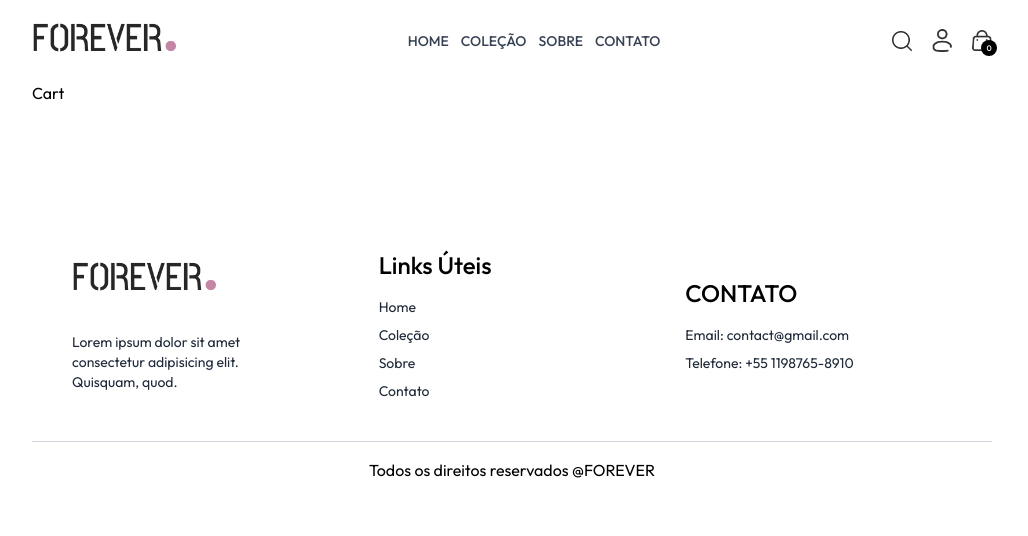
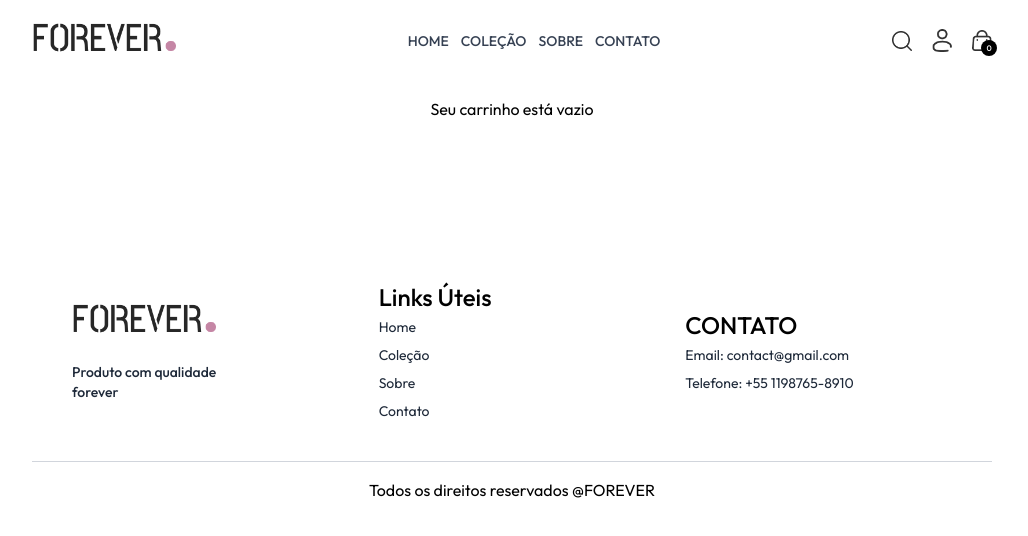
Before and after one commit to Victorhugopinheiro/E-commerce, a React (Vite) app: page /cart in a window 1280 px wide. Shown: the top 536 px of the page, without its empty margins (128-1156 px from the left). Built offline with nearby package versions, Linux system fonts and the light colour scheme.

Commit message:
'building-cart-logic'

```diff
--- a/src/App.tsx
+++ b/src/App.tsx
@@ -29,7 +29,7 @@ function App() {
             <Route path="/contact" element={<Contact />} />
             <Route path="/login" element={<Login />} />
             <Route path="/orders" element={<Orders />} />
-            <Route path="/placeorder" element={<PlaceOrder />} />
+            <Route path="/place-order" element={<PlaceOrder />} />
             <Route path="/product/:id" element={<Product />} />
          </Routes>
 
--- a/src/components/Footer.tsx
+++ b/src/components/Footer.tsx
@@ -7,24 +7,23 @@ function Footer() {
             <div className='flex flex-col items-center  md:grid md:grid-cols-3 gap-10 p-10 '>
 
                 <div className='flex flex-col items-center gap-4 md:items-start'>
-                    <img className='w-36 md:mb-4' src={assets.logo} alt='Logo' />
-                    <p className='text-sm text-gray-800 w-2/3'>Lorem ipsum dolor sit amet consectetur adipisicing elit.
-                        Quisquam, quod.</p>
+                    <img className='w-36 md:mb-1' src={assets.logo} alt='Logo' />
+                    <p className='text-sm text-gray-800 w-2/3 font-medium'>Produto com qualidade forever</p>
                 </div>
 
 
                 <div>
-                    <h3 className='font-medium mb-4 text-2xl'>Links Úteis</h3>
+                    <h3 className='font-medium mb-1 text-2xl'>Links Úteis</h3>
                     <ul className='text-sm text-gray-800 flex flex-col gap-1 md:gap-2'>
-                        <li className='cursor-pointer hover:text-black'>Home</li>
-                        <li className='cursor-pointer hover:text-black'>Coleção</li>
-                        <li className='cursor-pointer hover:text-black'>Sobre</li>
-                        <li className='cursor-pointer hover:text-black'>Contato</li>
+                        <li className='cursor-pointer hover:text-black w-fit'>Home</li>
+                        <li className='cursor-pointer hover:text-black w-fit'>Coleção</li>
+                        <li className='cursor-pointer hover:text-black w-fit'>Sobre</li>
+                        <li className='cursor-pointer hover:text-black w-fit'>Contato</li>
                     </ul>
                 </div>
 
                 <div>
-                    <h3 className='font-medium mb-4 text-2xl'>CONTATO</h3>
+                    <h3 className='font-medium mb-1 text-2xl'>CONTATO</h3>
                     <ul className='text-sm text-gray-800 flex flex-col gap-2'>
                         <li className='cursor-pointer hover:text-black'>Email: contact@gmail.com</li>
                         <li className='cursor-pointer hover:text-black'>Telefone: +55 1198765-8910</li>
--- a/src/components/Navbar.tsx
+++ b/src/components/Navbar.tsx
@@ -10,7 +10,7 @@ const Navbar = () => {
 
     return (
         <div className='flex justify-between items-center py-5 font-medium'>
-            <img className='w-36' src={assets.logo} alt='' />
+            <Link to={'/'}><img className='w-36' src={assets.logo} alt='' /></Link>
 
             <ul className='hidden md:flex gap-3 text-sm text-gray-700'>
                 <NavLink to={'/'} className='flex flex-col items-center gap-1'>
--- /dev/null
+++ b/src/components/cart/CartTotal.tsx
@@ -0,0 +1,48 @@
+import { useContext } from 'react'
+import Tittle from '../Tittle'
+import { ShopContext } from '../../context/ShopContext'
+
+function CartTotal() {
+
+    const {currency, totalValue, fee} = useContext(ShopContext)!
+
+    return (
+        <div>
+            <Tittle title1='TOTAL DO' title2='CARRINHO' />
+
+            <div className='flex flex-col gap-2'>
+
+                <div className='flex justify-between'>
+
+                    <p>Subtotal</p>
+                    <p>{currency}{totalValue},00</p>
+
+                </div>
+                <hr/>
+
+
+                <div className='flex justify-between'>
+
+                    <p>Frete</p>
+                    <p>{currency}{fee},00</p>
+
+                </div>
+                <hr/>
+
+
+                <div className='flex justify-between'>
+
+                    <p className='font-bold'>Total</p>
+                    <p className='font-bold'>{currency}{(Number(totalValue) + Number(fee))},00</p>
+
+                </div>
+                <hr/>
+
+
+            </div>
+
+        </div>
+    )
+}
+
+export default CartTotal
--- a/src/context/ShopContext.tsx
+++ b/src/context/ShopContext.tsx
@@ -50,26 +50,37 @@ interface ShopContextType {
     setCart?: (cart: CartItem[]) => void;
 
     addToCart?: (item: CartItem) => void;
+
+
+
+    removeProduct?: (productId: string) => void;
+    totalItems?: () => number;
+
+    totalValue?: number;
+    setTotalValue?: (total: number) => void;
+
 }
 
 export const ShopContext = createContext<ShopContextType | undefined>(undefined);
 
 export const ShopProvider = ({ children }: { children: React.ReactNode }) => {
     const [currency, setCurrency] = useState<string>("R$");
-    const [fee, setFee] = useState<string>("R$");
+    const [fee, setFee] = useState<string>("10");
     const products: ProductProps[] = initialProducts;
     const [latesteProducts, setLatestProducts] = useState<ProductProps[]>(products.slice(0, 10));
     const [bestSallers, setBestSallers] = useState<ProductProps[]>(products.filter(product => product.bestseller).slice(0, 5));
 
     const [search, setSearch] = useState<string>("");
     const [showSearch, setShowSearch] = useState<boolean>(false);
+
+    const [totalValue, setTotalValue] = useState<number>(0)
     console.log(products)
 
     const [cart, setCart] = useState<CartItem[]>([]);
 
     const addToCart = (item: CartItem) => {
 
-        if(!item.size) {
+        if (!item.size) {
             toast.error("Por favor, selecione um tamanho válido.");
             return
         }
@@ -87,8 +98,45 @@ export const ShopProvider = ({ children }: { children: React.ReactNode }) => {
         });
     }
 
+
+
+
+    const removeProduct = (productId: string) => {
+        setCart(prevCart => {
+            const exist = prevCart.find(item => item.productId === productId)
+
+            if (exist) {
+                if (exist.quantity === 1) {
+                    return prevCart.filter(item => item.productId !== productId)
+                } else {
+                    return prevCart.map(item =>
+                        item.productId === productId
+                            ? { ...item, quantity: item.quantity - 1 }
+                            : item
+                    )
+                }
+            }
+
+            return prevCart;
+        }
+        );
+    }
+
+    const totalItems = () => {
+        let total = 0;
+        cart?.forEach((item: CartItem) => {
+            const product = products?.find(product => product._id === item.productId);
+            if (product) {
+                total += product.price * item.quantity;
+            }
+        });
+        setTotalValue(total);
+        return total;
+    }
+
     useEffect(() => {
         console.log("Cart updated:", cart);
+
     }, [cart])
 
     return (
@@ -99,7 +147,7 @@ export const ShopProvider = ({ children }: { children: React.ReactNode }) => {
             bestSallers, setBestSallers,
             search, setSearch, setShowSearch, showSearch,
 
-            cart, setCart, addToCart
+            cart, setCart, addToCart, removeProduct, totalItems, setTotalValue, totalValue
 
         }}>
             {children}
--- a/src/pages/Cart.tsx
+++ b/src/pages/Cart.tsx
@@ -1,8 +1,103 @@
+import { useContext, useEffect } from "react";
+import { ShopContext, type CartItem } from "../context/ShopContext";
+import CartTotal from "../components/cart/CartTotal";
+import { useNavigate } from "react-router-dom";
+
 
 
 function Cart() {
+
+  const navigation = useNavigate()
+
+  const { cart, currency, products, removeProduct, addToCart, totalItems } = useContext(ShopContext)!;
+
+
+  useEffect(() => {
+    totalItems?.()
+
+  }, [cart, products])
+
   return (
-    <div>Cart</div>
+    <div className="w-full">
+
+      <div className="grid grid-cols-1 gap-4 p-4">
+
+        {cart && cart.length > 0 ? (
+          cart.map((item: CartItem) => {
+
+
+            let findItems = products?.find(product => product._id === item.productId)
+
+
+
+            return (
+              <div key={item.productId} className="border-t  border-b border-gray-200 p-4 min-w-full w-full">
+                <div className="flex justify-between items-center">
+
+
+                  <div className="flex gap-4 ">
+                    <img className="w-20 h-20 object-contain" src={findItems?.image[0]} alt={findItems?.name} />
+
+                    <div>
+                      <p className="">{findItems?.name}</p>
+                      <div className="flex items-center gap-4">
+                        <p className="bg-gray-100 w-fit p-1">{item.size}</p>
+                        <p className="">{currency}{(findItems?.price! * item.quantity).toFixed(2)} </p>
+                      </div>
+                    </div>
+                  </div>
+
+
+                  <div className="flex items-center gap-2">
+                    <button onClick={() => addToCart!({ productId: item.productId, quantity: 1, size: item.size })}
+                      className="bg-black text-white px-3 py-1 rounded hover:bg-gray-800 transition-colors duration-200"
+                    // onClick={...}
+                    >
+                      +
+                    </button>
+                    <p className="text-sm">{item.quantity}</p>
+                    <button
+                      onClick={() => removeProduct!(item.productId)}
+                      className="bg-gray-200 text-black px-3 py-1 rounded hover:bg-gray-400 transition-colors duration-200"
+                    // onClick={...}
+                    >
+                      -
+                    </button>
+
+
+                  </div>
+
+
+                </div>
+
+
+
+
+              </div>
+            )
+          })
+        ) : (
+          <div className="text-center">Seu carrinho está vazio</div>
+        )}
+
+        {cart && cart.length > 0 && (
+          <div className="flex justify-end mt-4 mx-4">
+            <div className="w-full md:w-[400px]">
+
+              <CartTotal/>
+
+              <div onClick={() => navigation('/place-order')} className="bg-black text-center cursor-pointer text-white mt-6 px-6 py-4 rounded">
+                <p className="text-xl">Finalizar compra</p>
+              </div>
+
+            </div>
+
+          </div>
+        )}
+
+      </div>
+
+    </div>
   )
 }
 
--- a/src/pages/Collection.tsx
+++ b/src/pages/Collection.tsx
@@ -187,6 +187,7 @@ function Collection() {
               title={product.name}
               price={product.price.toFixed(2)}
               currency="R$"
+              id={product._id}
             />
           ))}
 
--- a/src/pages/PlaceOrder.tsx
+++ b/src/pages/PlaceOrder.tsx
@@ -1,8 +1,11 @@
-import React from 'react'
+
 
 function PlaceOrder() {
   return (
-    <div>PlaceOrder</div>
+    <div className="flex flex-col lg:flex-row lg:justify-between">
+
+
+    </div>
   )
 }
 
--- a/src/pages/Product.tsx
+++ b/src/pages/Product.tsx
@@ -10,9 +10,9 @@ function Product() {
   const productId = useParams()
 
 
-  console.log(productId)
 
-  const { products, addToCart } = useContext(ShopContext)!;
+
+  const { products, addToCart, currency } = useContext(ShopContext)!;
   const product = products?.find(p => p._id === productId.id);
   const [selectedImage, setSelectedImage] = useState(product?.image[0] || "");
   const [sizeSelected, setSizeSelected] = useState("")
@@ -52,7 +52,7 @@ function Product() {
 
 
         <div className="flex-1 ml-10 flex flex-col">
-          <h1 className="text-2xl font-bold">{product.name}</h1>
+          <h1 className="text-2xl font-bold mt-2 md:mt-0">{product.name}</h1>
           <div className="flex items-center  mt-2">
 
             <img className="w-3 5" src={assets.star_icon} alt="" />
@@ -66,7 +66,7 @@ function Product() {
           </div>
 
 
-          <p className="font-bold mt-2">{product.price}</p>
+          <p className="font-bold mt-2 text-2xl">{currency}{product.price}</p>
           <p className="text-xl w-full mt-4 lg:w-10/12">R${product.description}</p>
 
           <div className="mt-6">
```
